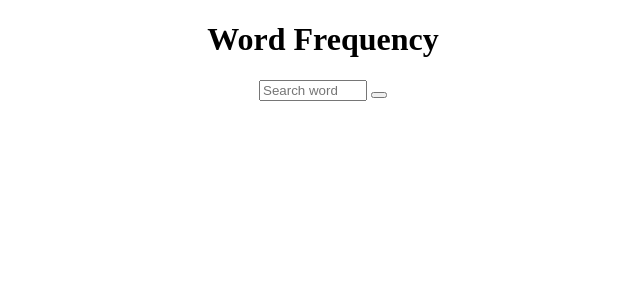
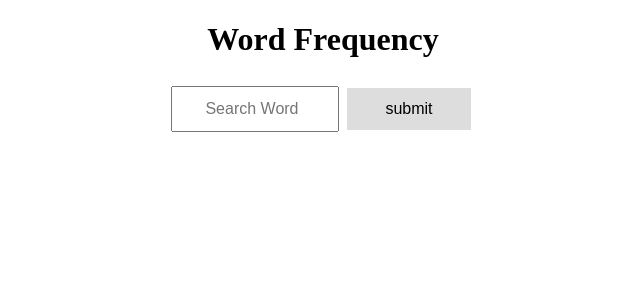
Before and after one commit to Jeremy-Gstein/supreme-redis-cs213Project, a Flask app: page / in a window 1280 px wide. Shown: the top 300 px of the page, without its empty margins (317-957 px from the left). Run offline with Flask 3, Linux system fonts and the light colour scheme.

Commit message:
changed css file

```diff
--- a/flask-webapp/static/style.css
+++ b/flask-webapp/static/style.css
@@ -20,12 +20,30 @@ h1 {
 
 /* css from w3schools  */
 input[type=text] {
+  padding: 12px 32px;
   width: 100px;
+  font-size: 16px;
   -webkit-transition: width 0.4s ease-in-out;
   transition: width 0.4s ease-in-out;
 }
 
 /* When the input field gets focus, change its width to 100% */
 input[type=text]:focus {
-  width: 15%
+  width: 10%;
 }
+
+button {
+  	background-color: #ddd;
+  	border: none;
+  	color: black;
+  	padding: 12px 38px;
+  	text-align: center;
+  	font-size: 16px;
+  	margin: 8px 4px;
+  	transition: 0.3s;
+}
+
+button:hover {
+	background-color: #3e8e41;
+  	color: white;
+}
--- a/flask-webapp/templates/index.html
+++ b/flask-webapp/templates/index.html
@@ -7,8 +7,8 @@
 <body>
 	<h1>Word Frequency</h1>
 		<form class="search" method="post" action="/search">
-		<input class="search" type="text" name="search_term" placeholder="Search word">
-		<button class="search" type="submit" value="Search"/>
+		<input class="search" type="text" name="search_term" placeholder="Search Word">
+		<button type="submit" value="Search"> submit </button>
 	</form>
 	{% if search_result %}
 	<p>Word: {{ search_result[0] }}</p>
```
